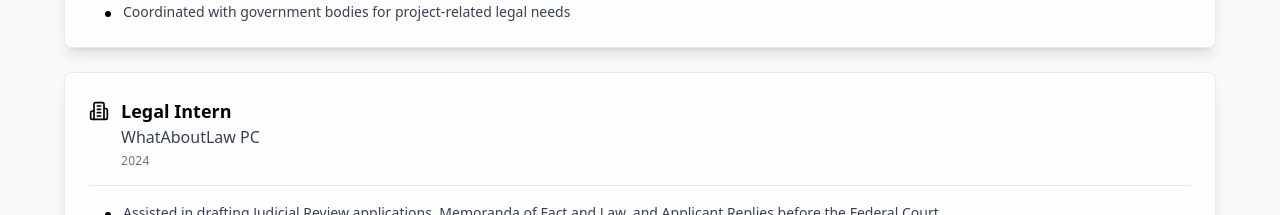
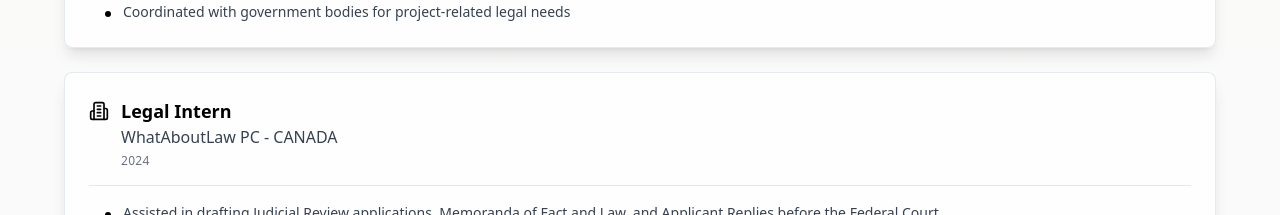
Before and after one commit to eeshwaa/portfolio_bolt, a React (Vite) app: page / in a window 1280 px wide. Shown: the part 3460-3675 px from the top of the page. Built offline with nearby package versions, Linux system fonts and the light colour scheme.

Commit message:
Updated Experience.tsx

```diff
--- a/src/components/Experience.tsx
+++ b/src/components/Experience.tsx
@@ -57,7 +57,7 @@ const experiences = [
   },
   {
     title: 'Legal Intern',
-    company: 'WhatAboutLaw PC',
+    company: 'WhatAboutLaw PC - CANADA',
     period: '2024',
     highlights: [
       'Assisted in drafting Judicial Review applications, Memoranda of Fact and Law, and Applicant Replies before the Federal Court',
```
